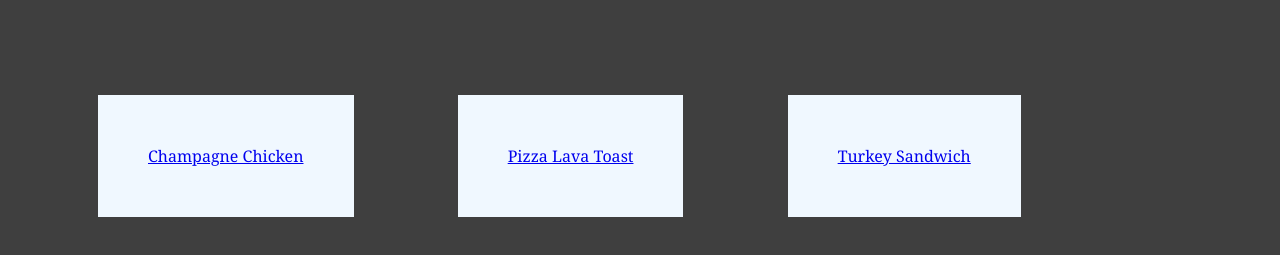
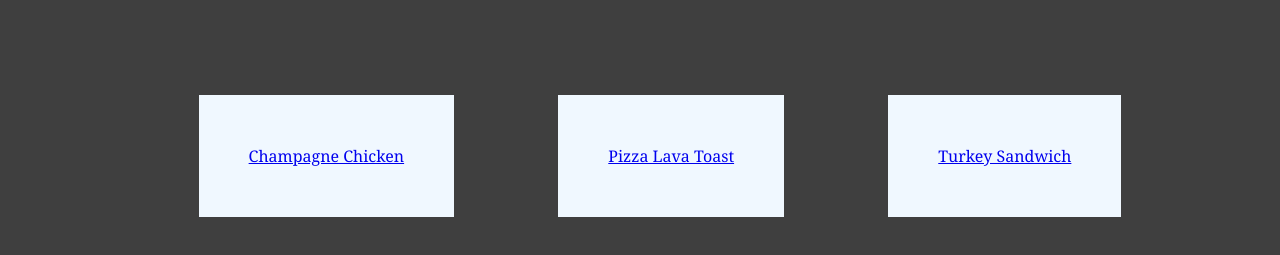
Before and after one commit to tylermichaelsen/odin-recipes, a plain HTML site: page index.html in a window 1280 px wide. Shown: the part 149-404 px from the top of the page. Drawn offline with Linux system fonts and the light colour scheme.

Commit message:
Add homepage-list styling

```diff
--- a/style.css
+++ b/style.css
@@ -28,6 +28,11 @@ h3 {
     margin:50px;
 }
 
+#homepage-list {
+    margin: auto;
+    width:max-content;
+}
+
 .steps {
     color: rgb(15, 14, 82);
 }
```
